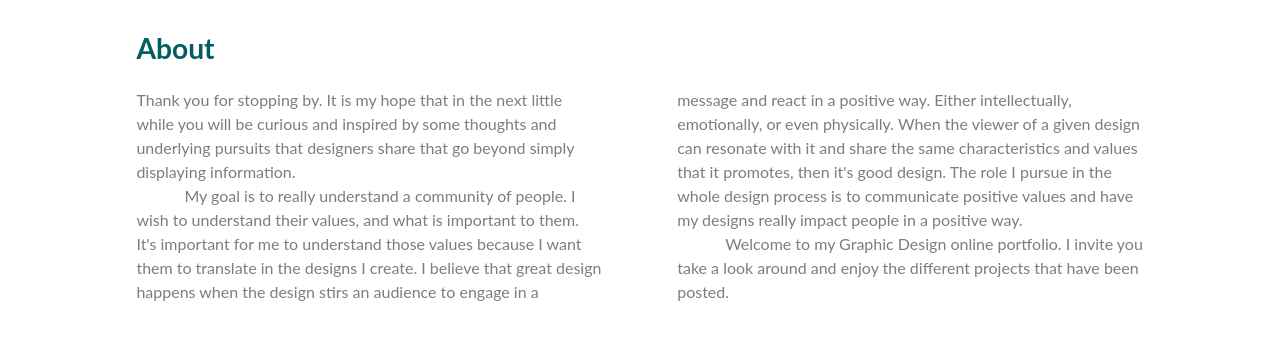
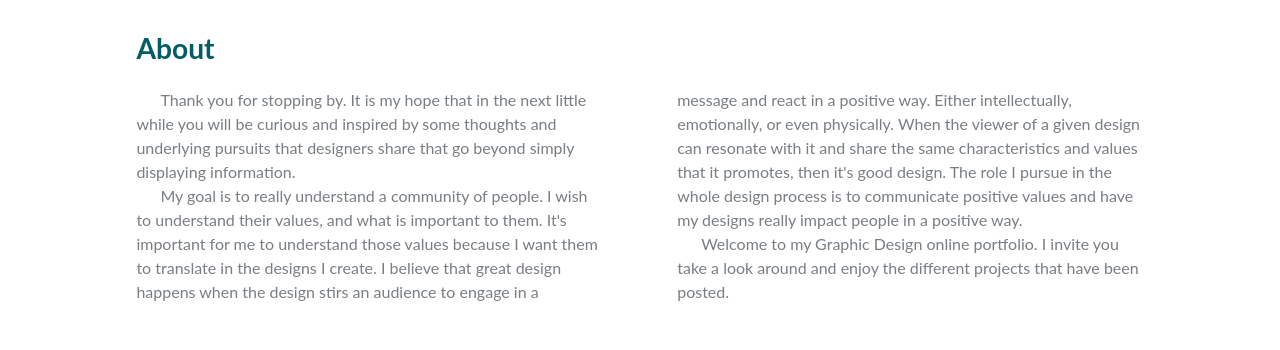
Before and after one commit to sebastiann88/personal-online-portfolio, a Jekyll site: the page built from index.html, in a window 1280 px wide. Shown: the part 1089-1439 px from the top of the page. Built offline with Jekyll 4.4.1, drawn with Linux system fonts in a browser that asks for light colours; nearby versions of some CDN libraries.

Commit message:
refactor(css): adjust space of first line indents

```diff
--- a/css/typography.css
+++ b/css/typography.css
@@ -42,12 +42,14 @@ p {
 #columns > p {
     margin-top: 0;
     margin-bottom: 0;
-    text-indent: 3em;
+    text-indent: 1.5em;
 }
+
+/*
 
 #columns > p:first-child {
     text-indent: 0em;
-}
+} */
 
 body {
     color: #797e83;
```
